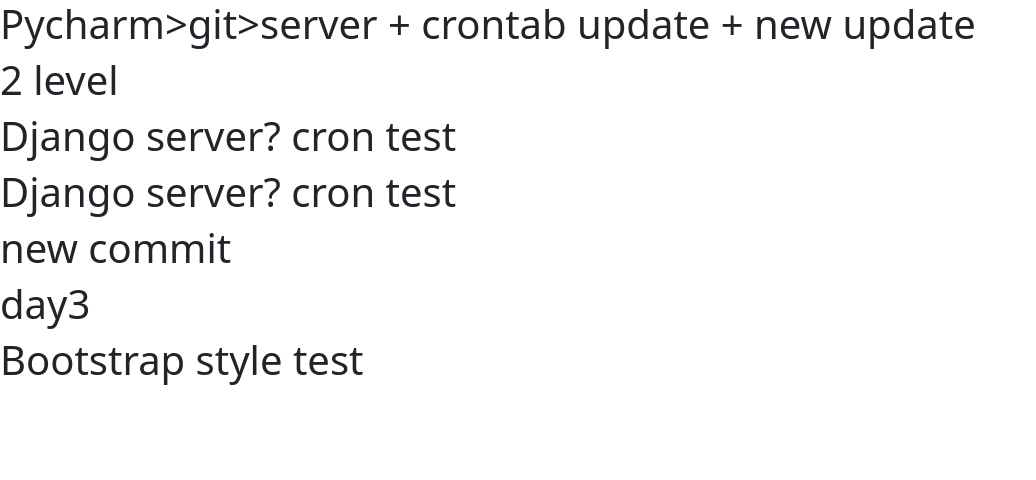
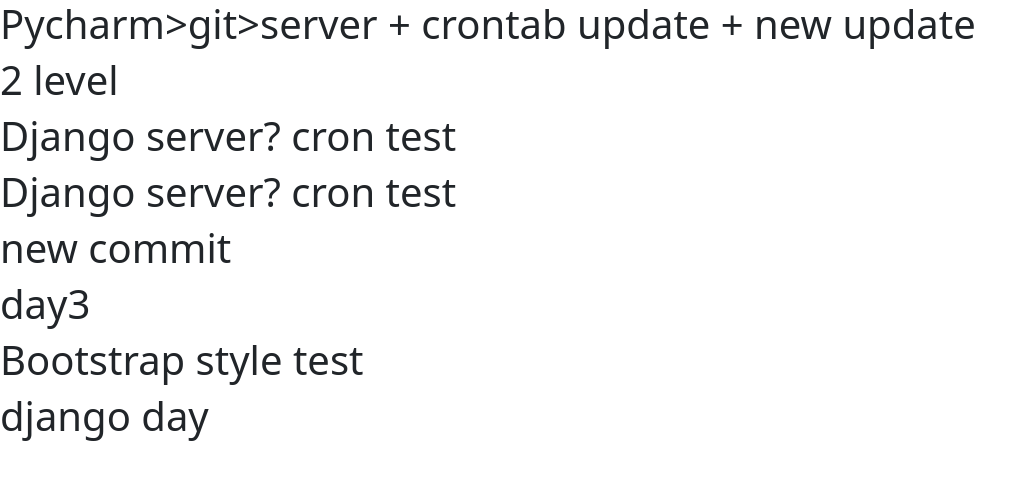
Before and after one commit to cheeeezy/webservertest, a plain HTML site: page index.html in a window 1280 px wide. Shown: the whole page, without its empty margins (0-1036 px from the left). Drawn offline with nearby package versions, Linux system fonts and the light colour scheme.

Commit message:
initial commit with index.html

```diff
--- a/index.html
+++ b/index.html
@@ -15,5 +15,8 @@
 <h1>day3</h1>
 
 <h1>Bootstrap style test</h1>
+
+<h1>django day</h1>
+
 </body>
 </html>
```
